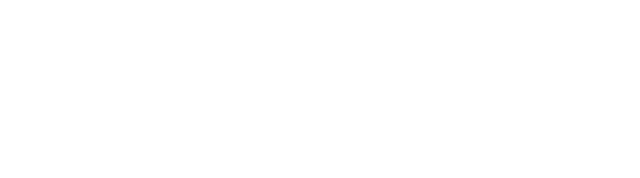
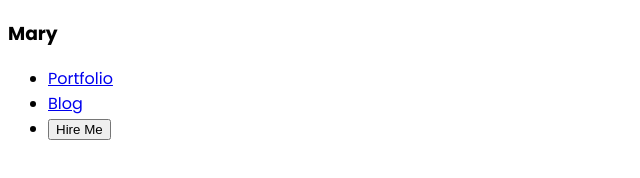
Before and after one commit to nafiulkabirbd/developer-portfolio, a plain HTML site: page index.html in a window 1280 px wide. Shown: the whole page, without its empty margins (0-640 px from the left). Drawn offline with Linux system fonts and the light colour scheme.

Commit message:
font added

```diff
--- a/css/style.css
+++ b/css/style.css
@@ -0,0 +1,7 @@
+/* common share style start */
+
+body {
+    font-family: 'Poppins', sans-serif;
+}
+
+/* common share style end */
--- a/index.html
+++ b/index.html
@@ -5,11 +5,35 @@
     <meta charset="UTF-8">
     <meta name="viewport" content="width=device-width, initial-scale=1.0">
     <title>Developer Portfolio</title>
+
+    <!-- external font link start -->
+
+    <link rel="preconnect" href="https://fonts.googleapis.com">
+    <link rel="preconnect" href="https://fonts.gstatic.com" crossorigin>
+    <link
+        href="https://fonts.googleapis.com/css2?family=Poppins:ital,wght@0,100;0,200;0,300;0,400;0,500;0,600;0,700;0,800;0,900;1,100;1,200;1,300;1,400;1,500;1,600;1,700;1,800;1,900&display=swap"
+        rel="stylesheet">
+
+    <!-- external font link end -->
+
+    <!-- external css file link start -->
     <link rel="stylesheet" href="css/style.css">
+    <!-- external css file link end -->
 </head>
 
 <body>
-
+    <header>
+        <nav>
+            <h3>Mary</h3>
+            <ul>
+                <li><a href="#">Portfolio</a></li>
+                <li><a href="#">Blog</a></li>
+                <li><button>Hire Me</button></li>
+            </ul>
+        </nav>
+    </header>
+    <main></main>
+    <footer></footer>
 </body>
 
 </html>
```
